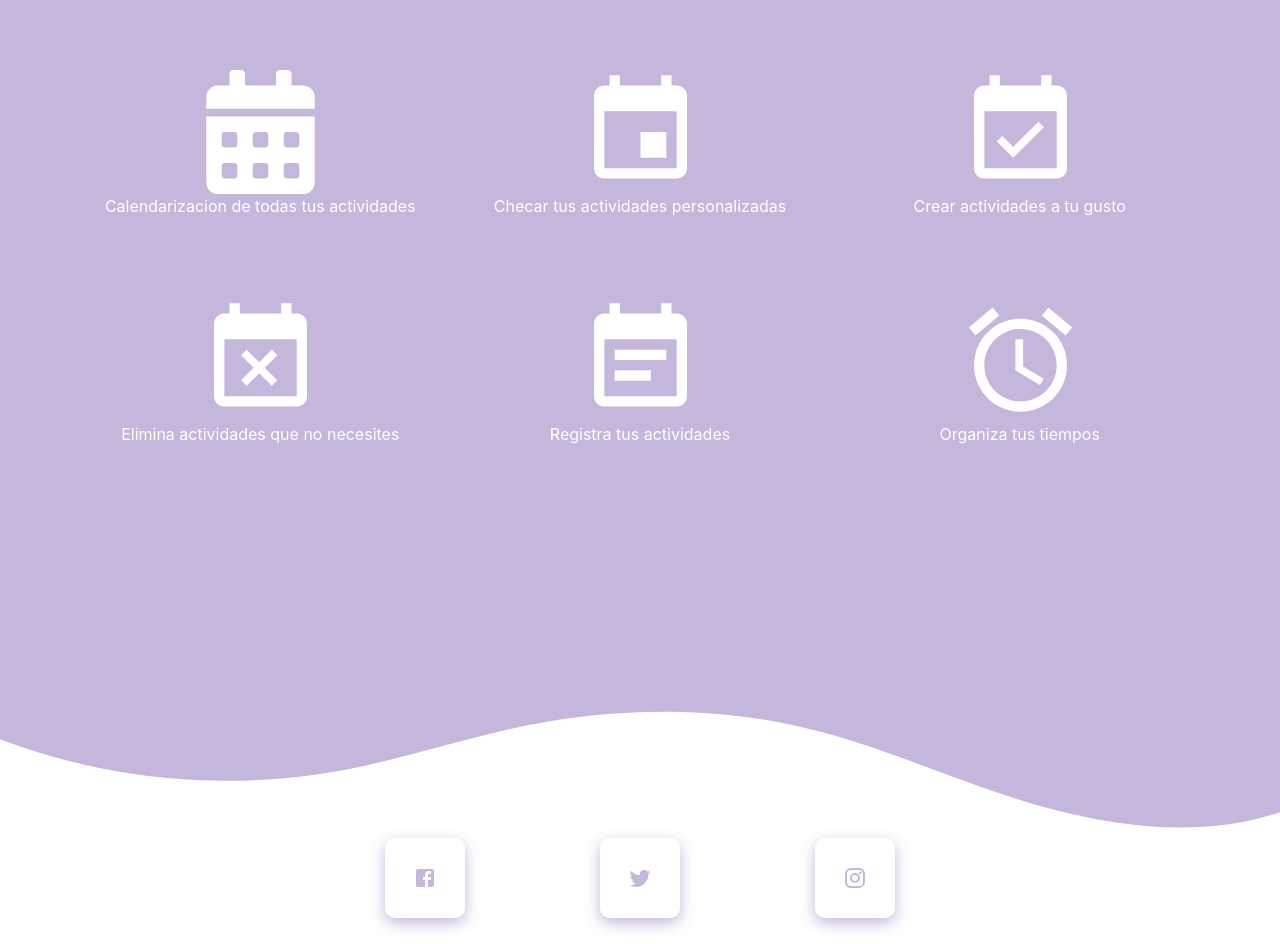
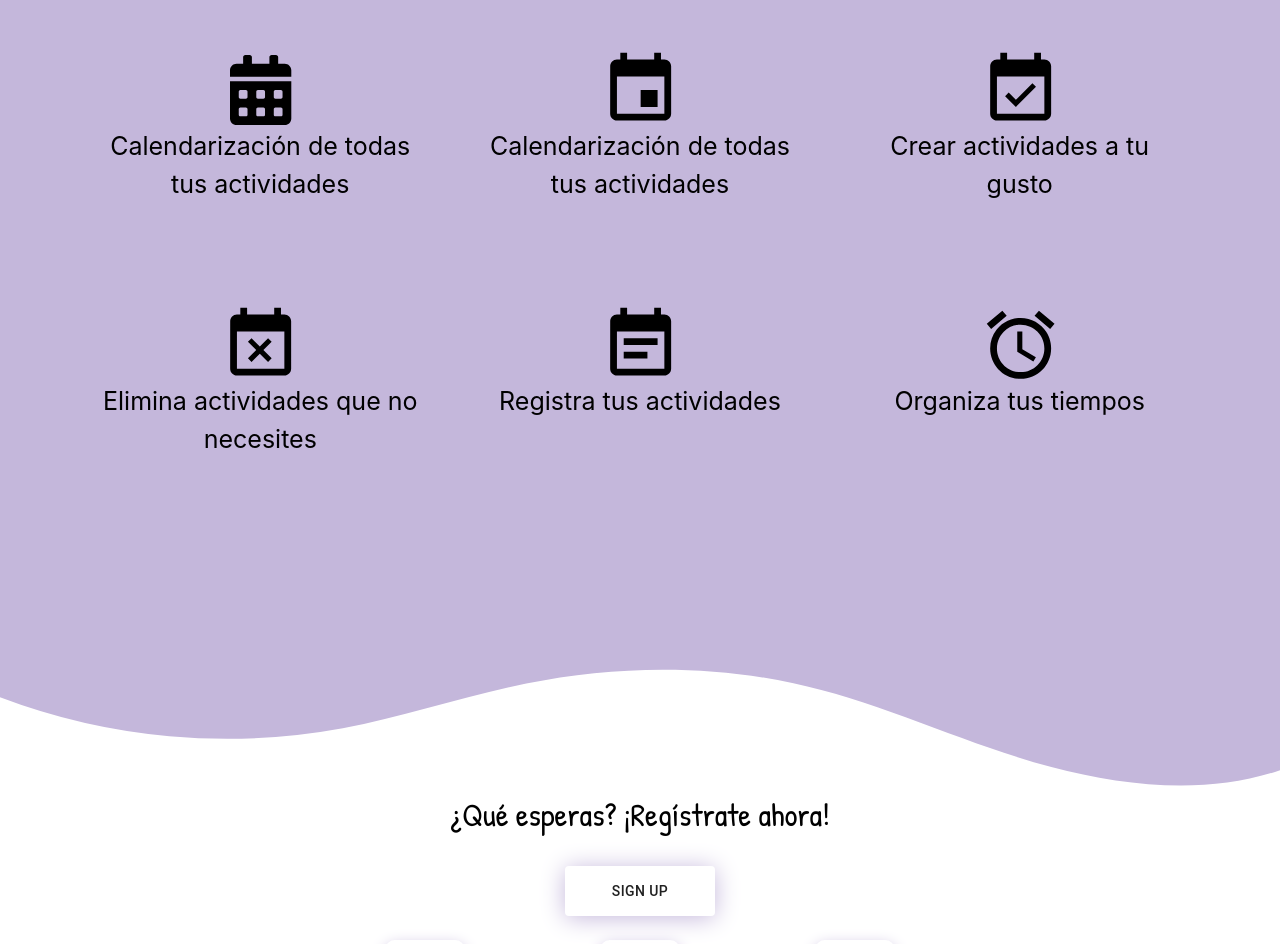
Before and after one commit to uroarm/ProyectoAgenda, a React (Create React App) app: page /landing in a window 1280 px wide. Shown: the part 940-1884 px from the top of the page. Built offline with nearby package versions, Linux system fonts and the light colour scheme.

Commit message:
changes of landing

```diff
--- a/src/components/header/Header.js
+++ b/src/components/header/Header.js
@@ -21,7 +21,7 @@ function Header (){
             <div className= "rightside">
                 <div className="login">
                     <Link to="/Login">
-                        <a>Login</a>
+                        <a>Log In</a>
                     </Link>
                 </div>
             </div>
--- a/src/components/media-icons/media-icons.css
+++ b/src/components/media-icons/media-icons.css
@@ -8,7 +8,7 @@
   align-items: center;
   text-decoration: none;
   color: #c4b7db;
-  font-size: 47px;
+  font-size: 50px;
   border: 1px solid rgba(255, 255, 255, 0.4);
   border-right: 1px solid rgba(255, 255, 255, 0.2);
   border-bottom: 1px solid rgba(255, 255, 255, 0.2);
--- a/src/components/media-icons/mediaIcons.js
+++ b/src/components/media-icons/mediaIcons.js
@@ -16,17 +16,17 @@ function mediaIcons (){
 
             <Grid item xs={2}>
                 <Link to="#">
-                    <a className="mediaI"><FacebookIcon /></a>
+                    <a className="mediaI"><FacebookIcon fontSize="inherit" /></a>
                 </Link>
             </Grid>
             <Grid item xs={2}>
                 <Link to="#">
-                    <a className="mediaI"><TwitterIcon /></a>
+                    <a className="mediaI"><TwitterIcon fontSize="inherit"/></a>
                 </Link>
             </Grid>
             <Grid item xs={2}>
                 <Link to="#">
-                    <a className="mediaI"><InstagramIcon /></a>
+                    <a className="mediaI"><InstagramIcon fontSize="inherit"/></a>
                 </Link>
             </Grid>
         </Grid>
--- a/src/pages/LandingPage.css
+++ b/src/pages/LandingPage.css
@@ -19,11 +19,15 @@
   width: 100%;
   height: 900px;
   background-color: #c4b7db;
-  color: white;
+  color: black;
 }
 
 .custom-shape-divider-2 {
   fill: #c4b7db;
+}
+
+.grids p {
+  font-size: 25px;
 }
 
 .custom-shape-divider svg {
@@ -64,6 +68,12 @@
   color: black;
 }
 
+.loginB h2 {
+  padding-top: 0;
+  margin-top: 0;
+  color: black;
+}
+
 .boton {
   position: relative;
   width: 150px;
@@ -84,3 +94,17 @@
   transition: 0.5s;
   overflow: hidden;
 }
+
+.sizeOfIcons {
+  width: 80px;
+  height: 100px;
+  display: inline-block;
+  color: black;
+}
+
+.sizeOfIcons2 {
+  width: 60px;
+  height: 100px;
+  display: inline-block;
+  color: black;
+}
--- a/src/pages/LandingPage.js
+++ b/src/pages/LandingPage.js
@@ -39,7 +39,6 @@ function LandingPage() {
 
             <div className="phrase">
                 <h1>"La Aplicacion para llevar el tiempo de tu vida..."</h1>
-                <h3 className="subtitle">Duis a gravida neque. Praesent a dolor eu mauris.</h3>
             </div>
 
             <div class="custom-shape-divider">
@@ -47,30 +46,30 @@ function LandingPage() {
                 <path d="M321.39,56.44c58-10.79,114.16-30.13,172-41.86,82.39-16.72,168.19-17.73,250.45-.39C823.78,31,906.67,72,985.66,92.83c70.05,18.48,146.53,26.09,214.34,3V0H0V27.35A600.21,600.21,0,0,0,321.39,56.44Z" class="shape-fill"></path>
                 </svg>
 
-                <h1>"Todo lo necesario a la palma de tu mano"</h1>
+                <h1>Todo lo necesario a la palma de tu mano</h1>
                 <Grid container className="grids" spacing={8}>
                     <Grid item xs={4}>
-                        <FaCalendarAlt/>
-                        <p>Calendarizacion de todas tus actividades</p>
+                        <a className="sizeOfIcons2"><FaCalendarAlt /></a>
+                        <p>Calendarización de todas tus actividades</p>
                     </Grid>
-                    <Grid item xs={4}>
-                        <EventIcon/>
-                        <p>Checar tus actividades personalizadas</p>
+                    <Grid item xs={4} className="borderGrids">
+                        <a className="sizeOfIcons"><EventIcon /></a>
+                        <p>Calendarización de todas tus actividades</p>
                     </Grid>
-                    <Grid item xs={4}>
-                        <EventAvailableIcon/>
+                    <Grid item xs={4} className="borderGrids">
+                        <a className="sizeOfIcons"><EventAvailableIcon /></a>
                         <p>Crear actividades a tu gusto</p>
                     </Grid>
-                    <Grid item xs={4}>
-                        <EventBusyIcon/>
+                    <Grid item xs={4} className="borderGrids">
+                        <a className="sizeOfIcons"><EventBusyIcon/></a>
                         <p>Elimina actividades que no necesites</p>
                     </Grid>
-                    <Grid item xs={4}>
-                        <EventNoteIcon/>
+                    <Grid item xs={4} className="borderGrids">
+                        <a className="sizeOfIcons"><EventNoteIcon/></a>
                         <p>Registra tus actividades</p>
                     </Grid>
-                    <Grid item xs={4}>
-                        <AccessAlarmIcon/>
+                    <Grid item xs={4} className="borderGrids">
+                        <a className="sizeOfIcons"><AccessAlarmIcon /></a>
                         <p>Organiza tus tiempos</p>
                     </Grid>
                 </Grid>
@@ -82,14 +81,17 @@ function LandingPage() {
             </div>
 
             <div className="review">
-                <MediaIcons />
-                <div className="login">
-                    <h2>Que esperas?, registrate ahora! </h2>
+                <div className="loginB">
+                    <h2>¿Qué esperas? ¡Regístrate ahora! </h2>
+                    <br></br>
                     <Link to="/Login">
                         <Button className="boton">
-                            Registro
+                            Sign Up
                         </Button>
                     </Link>
+                    <br></br>
+                    <br></br>
+                    <MediaIcons />
                 </div>
             </div>
         </div>
```
Also changed, not shown: 1 other file (tests, documents, lock files or other folders).
